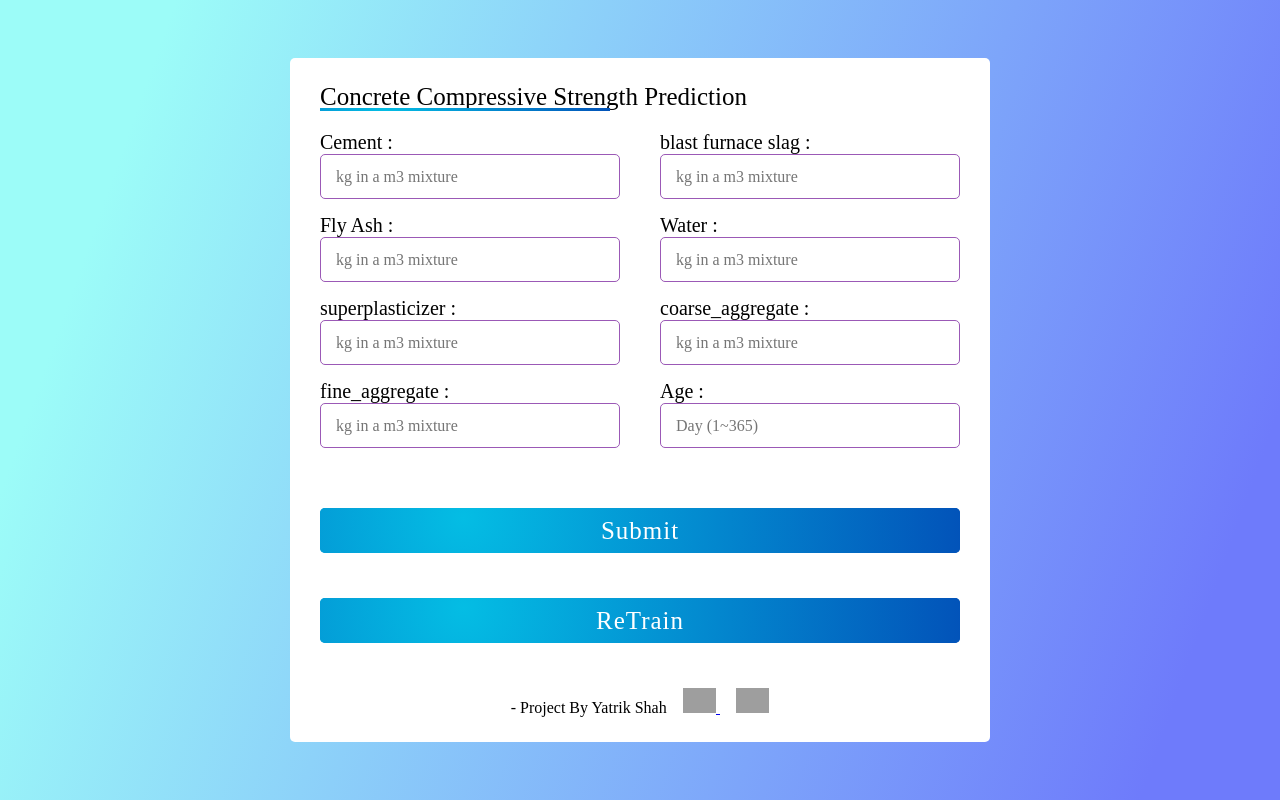
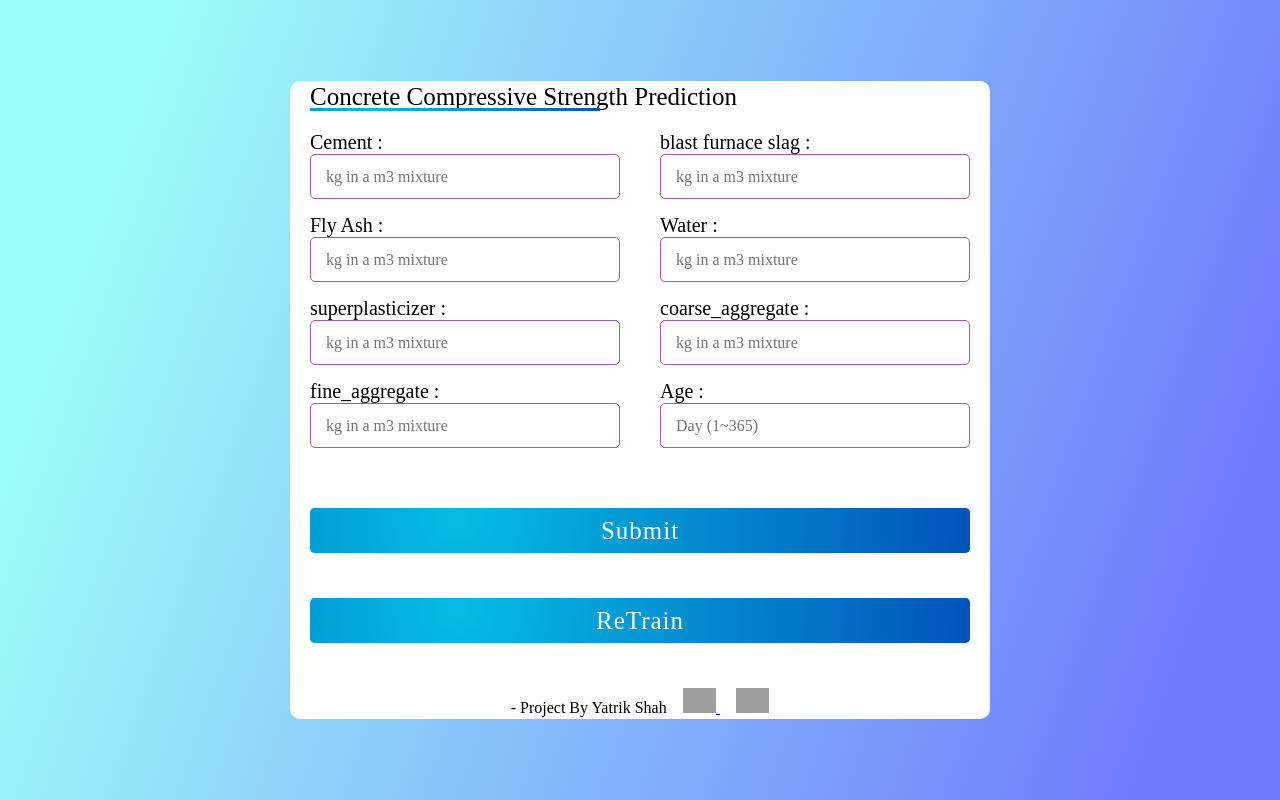
Before and after one commit to Yatrik07/Concrete_Compressive_Strength_Prediction-Project, a Flask app: page / in a window 1280 px wide. Run offline with Flask 2, Linux system fonts and the light colour scheme; grey boxes are pictures that could not be loaded.

Commit message:
Update style.css

```diff
--- a/static/css/style.css
+++ b/static/css/style.css
@@ -13,13 +13,6 @@ body{
     padding: 10px;
     background: linear-gradient( 109.6deg, rgba(156,252,248,1) 11.2%, rgba(110,123,251,1) 91.1% );
 
-    /* background-color: #85FFBD;
-    background-image: linear-gradient(45deg, #85FFBD 0%, #FFFB7D 100%);
-    background-color: #FBAB7E;
-background-image: linear-gradient(62deg, #FBAB7E 0%, #F7CE68 100%); */
-
-
-
 
 }
 
@@ -27,8 +20,8 @@ background-image: linear-gradient(62deg, #FBAB7E 0%, #F7CE68 100%); */
     max-width: 700px;
     width: 100%;
     background: #fff;
-    padding: 25px 30px;
-    border-radius: 5px;
+    padding: 2px 20px;
+    border-radius: 10px;
 }
 
 .container .title{
```
